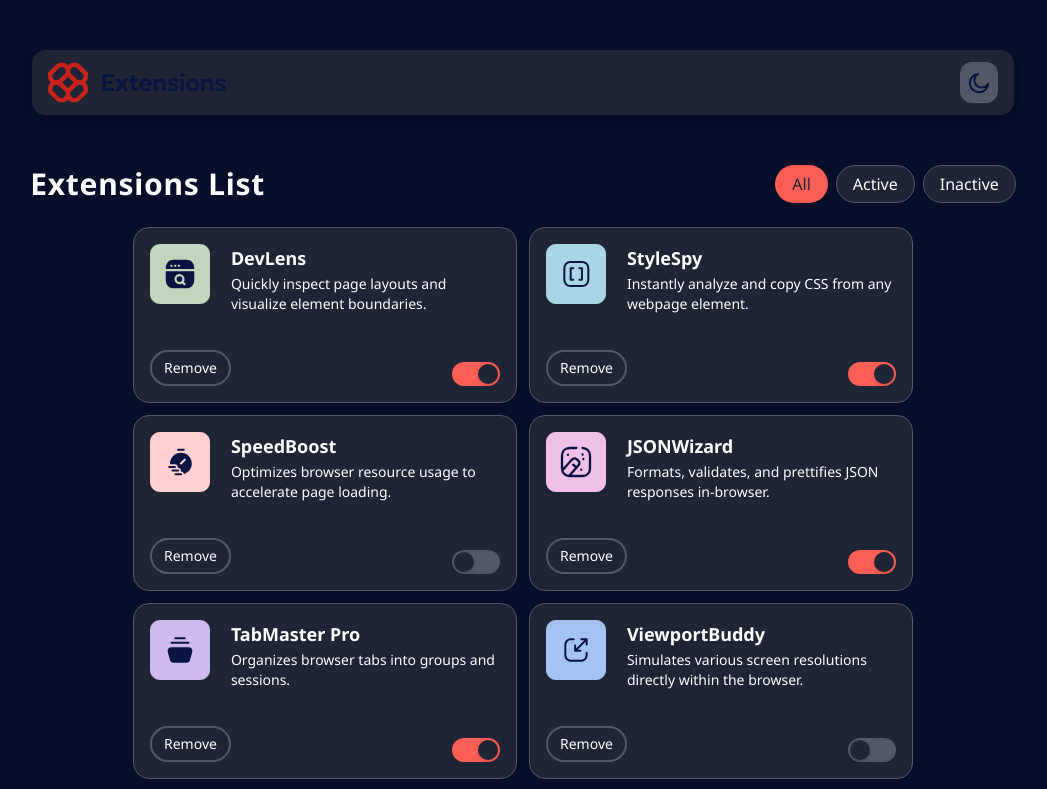
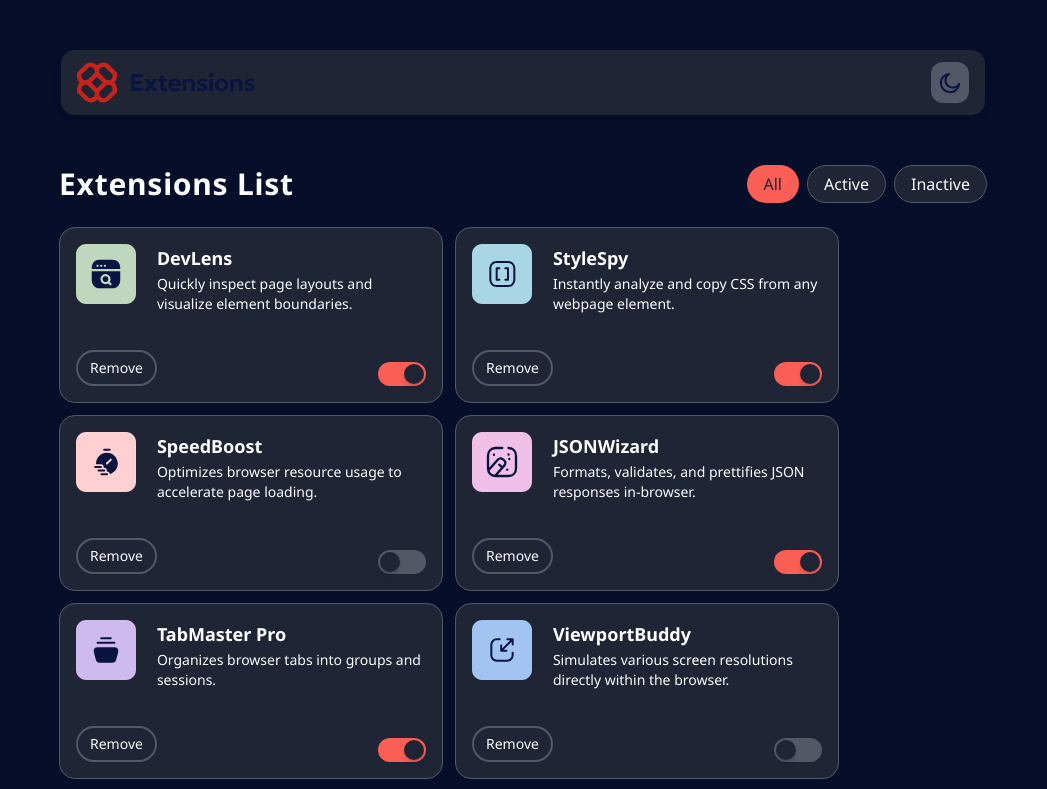
Before and after one commit to GADMuhammad/Browser-extension-manager-UI, a React (Vite) app: page / in a window 1280 px wide. Shown: the top 789 px of the page, without its empty margins (117-1164 px from the left). Built offline with nearby package versions, Linux system fonts and the light colour scheme.

Commit message:
jus start and margin in body - simple

```diff
--- a/src/App.jsx
+++ b/src/App.jsx
@@ -73,7 +73,7 @@
     <>
       <Header state={state} dispatch={dispatch} />
       <Buttons state={state} dispatch={dispatch} />
-      <div className="flex flex-wrap justify-center gap-3 mb-6">
+      <div className="flex flex-wrap justify-start gap-3 mb-6">
         {state.displayedExtensions.length ? (
           state.displayedExtensions.map((extension) => (
             <Extension
--- a/src/index.css
+++ b/src/index.css
@@ -24,7 +24,7 @@
   -moz-user-select: none;
   -ms-user-select: none;
   user-select: none;
-  margin: auto 9.2rem;
+  margin: auto 11rem;
 }
 
 ::-webkit-scrollbar {
```
